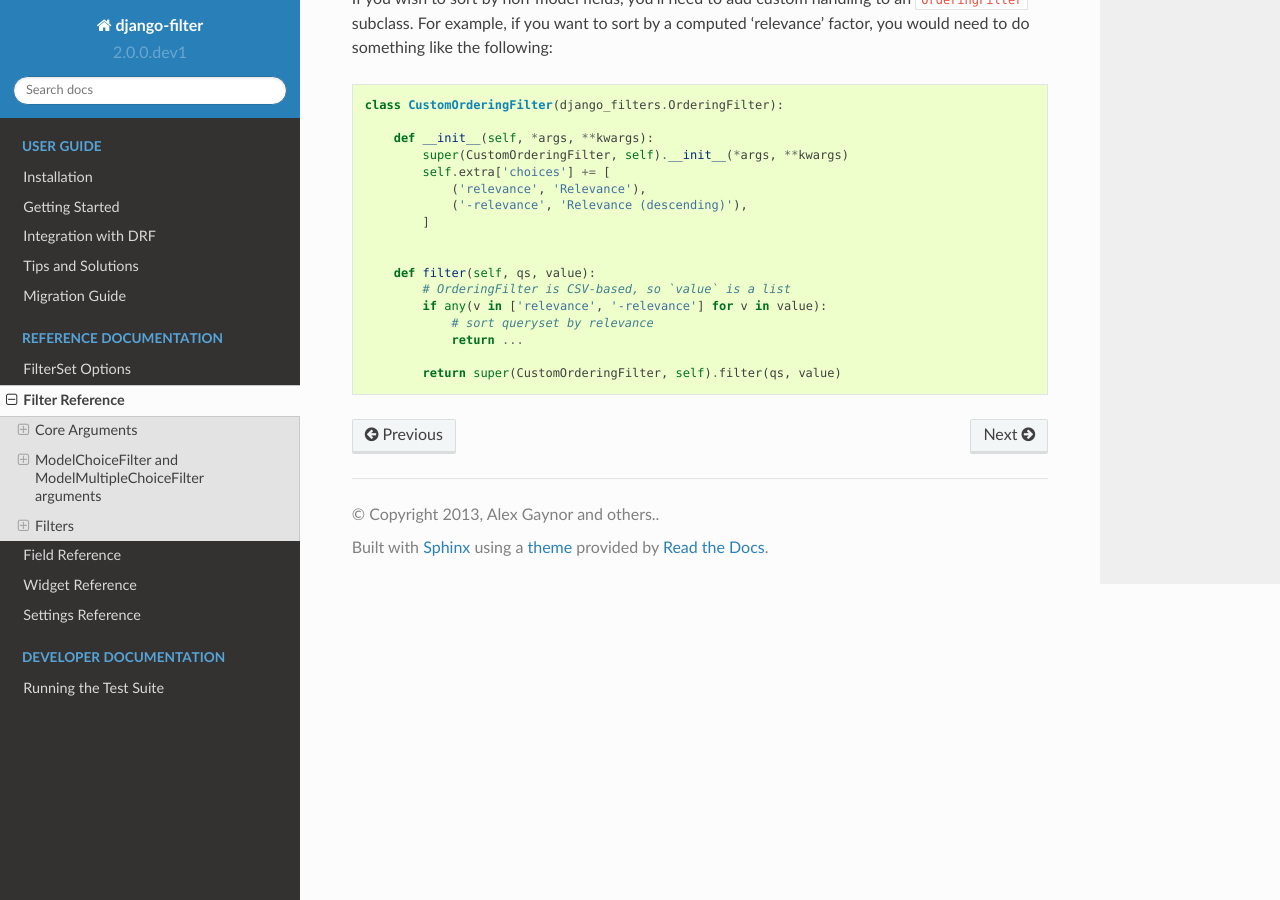
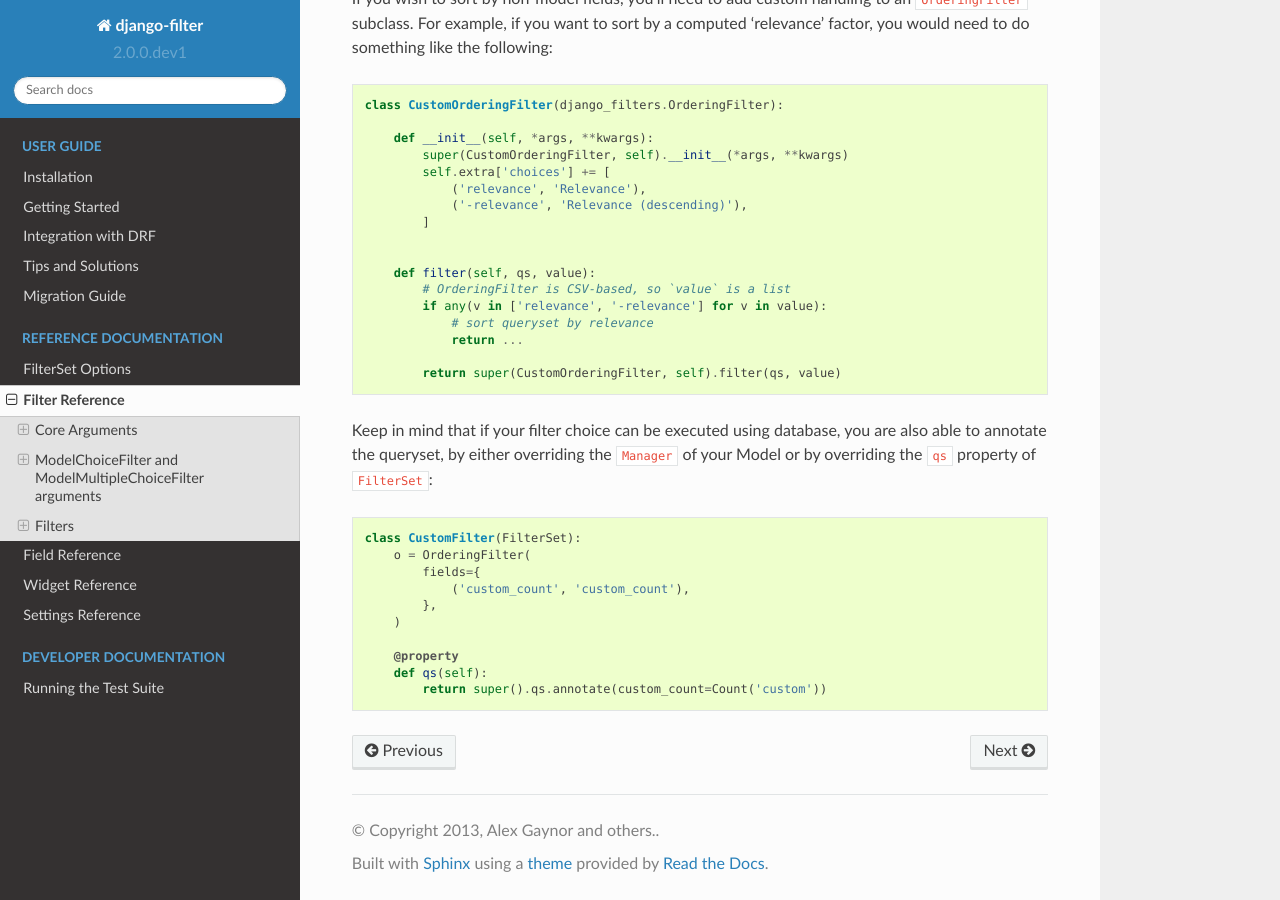
Before and after one commit to carltongibson/django-filter, a Sphinx documentation site: the page built from docs/ref/filters.txt, in a window 1280 px wide and 900 px high, scrolled down 14309 px. Built offline with Sphinx 7.4.7 and the Read the Docs theme 2.0.0, drawn with Linux system fonts in a browser that asks for light colours.

Commit message:
Update OrderingFilter docs with queryset annotate

```diff
--- a/docs/ref/filters.txt
+++ b/docs/ref/filters.txt
@@ -786,3 +786,20 @@ If you wish to sort by non-model fields, you'll need to add custom handling to a
                 return ...
 
             return super(CustomOrderingFilter, self).filter(qs, value)
+
+Keep in mind that if your filter choice can be executed using database,
+you are also able to annotate the queryset, by either overriding the ``Manager``
+of your Model or by overriding the ``qs`` property of ``FilterSet``:
+
+.. code-block:: python
+
+    class CustomFilter(FilterSet):
+        o = OrderingFilter(
+            fields={
+                ('custom_count', 'custom_count'),
+            },
+        )
+
+        @property
+        def qs(self):
+            return super().qs.annotate(custom_count=Count('custom'))
```
